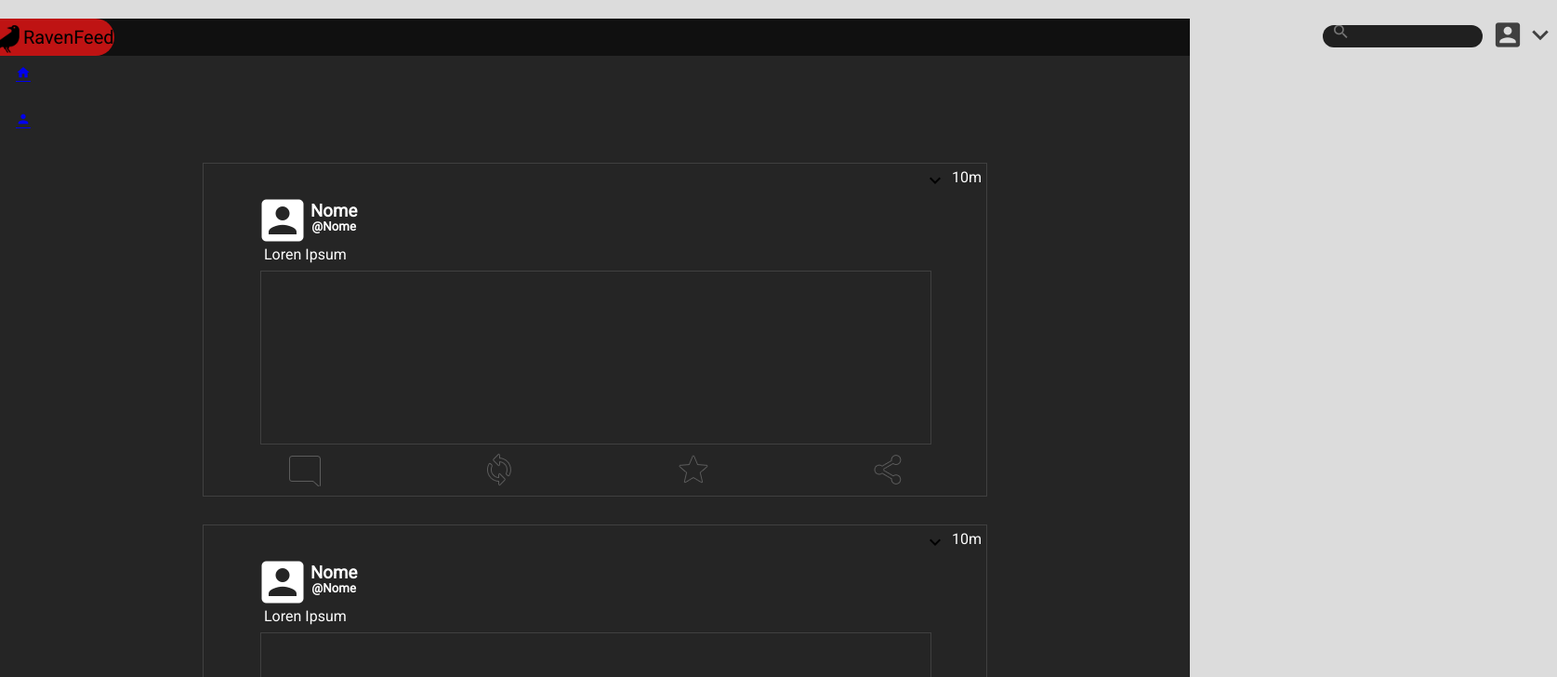
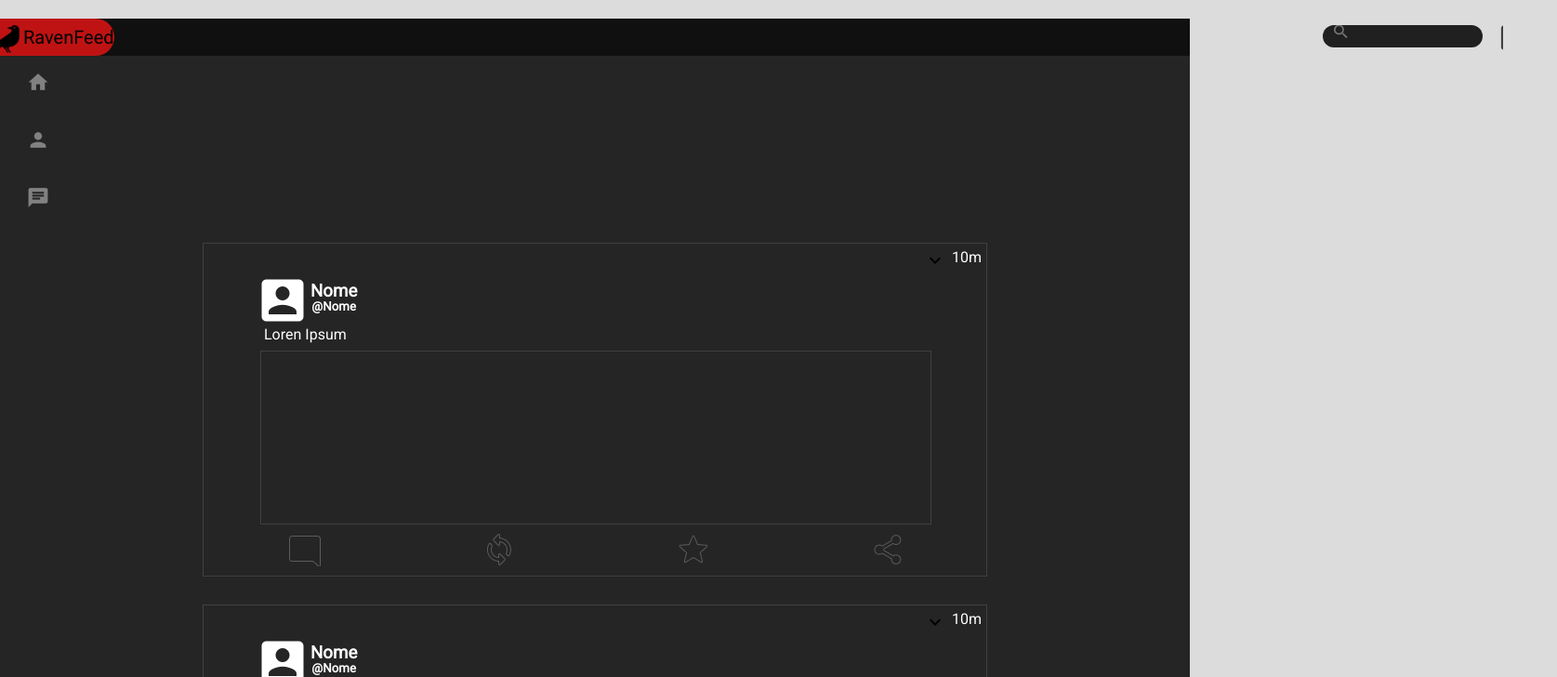
Before and after one commit to Tyreum/RavenFeed, a React (Create React App) app: page / in a window 1280 px wide. Shown: the top 728 px of the page at 93% size, 1675 px wide, since content can reach past the window. Built offline with nearby package versions, Linux system fonts and the light colour scheme.

Commit message:
chat e começando sidebar

```diff
--- a/src/App.css
+++ b/src/App.css
@@ -4,18 +4,11 @@
 .App {
   text-align: center;
   background-color: #252525;
-  min-height: 100vh;
+  min-height: 100%;
 
   --primary-color: #BF1313;
   --secundary-color: #404040;
   --background-color: #252525;
-}
-
-.Navbar{
-  color: whitesmoke;
-  display: flex;
-  flex-direction: column;
-  align-items: flex-start;
 }
 
 .icons{
@@ -24,3 +17,28 @@
   margin: 10px;
   font-family: 'Material Icons';
 }
+
+/* NavBar */
+
+.Navbar{
+  display: flex;
+  flex-direction: column;
+  align-items: flex-start;
+  width: 15%;
+  height: 100%;
+}
+
+/* NavBar Links */
+.Navbar a {
+  padding: 6px 8px 6px 16px;
+  text-decoration: none;
+  font-size: 25px;
+  color: #818181;
+  display: block;
+}
+
+/* NavBar hover */
+
+.Navbar a:hover{
+  color: #c4c4c4;
+}
--- a/src/App.js
+++ b/src/App.js
@@ -6,6 +6,7 @@ import {BrowserRouter, Switch, Route, Link, NavLink} from 'react-router-dom'
 import Header from './components/header/index'
 import Home from './pages/homePage/Home'
 import Profile from './pages/profile/Profile'
+import Chat from './pages/chatPage/Chat';
 
 function App() {
   return (
@@ -15,11 +16,14 @@ function App() {
         <div className="Navbar">
           <NavLink className="icons" to="/homePage">home</NavLink>
           <NavLink className="icons" to="/profile">person</NavLink>
+          <NavLink className="icons" to="/chat">chat</NavLink>
         </div>
+
         <Switch>
           <Route exact path="/" component={Home}/>
           <Route path="/homePage" component={Home}/>
           <Route path="/profile" component={Profile}/>
+          <Route path="/chat" component={Chat}/>
         </Switch>
       </BrowserRouter>
     </div>
--- a/src/components/header/index.jsx
+++ b/src/components/header/index.jsx
@@ -7,8 +7,8 @@ export default function Header(props){
         <div className="Header">
             <div className="Logo"><img src={logo} width="40px" height="40px"/>RavenFeed</div>
             <input type="text" name="search" id="search" placeholder="search"></input>
-            <span className="material-icons UserIcon">account_box</span>
-            <span className="material-icons UserIcon" >expand_more</span>
+            <button className="material-icons UserIcon button">account_box</button>
+            <button className="material-icons UserIcon button" >expand_more</button>
         </div>
     )
 }
--- a/src/pages/homePage/Home.jsx
+++ b/src/pages/homePage/Home.jsx
@@ -4,7 +4,13 @@ import Card from '../../components/cardPost/index'
 
 export default function Home(){
     return(
-        <div className="content">
+        <div className="content container">
+                <Card/>
+                <Card/>
+                <Card/>
+                <Card/>
+                <Card/>
+                <Card/>
                 <Card/>
                 <Card/>
                 <Card/>
```
Also changed, not shown: 1 other file (tests, documents, lock files or other folders). Lines whose indentation alone changed are shown as unchanged.
